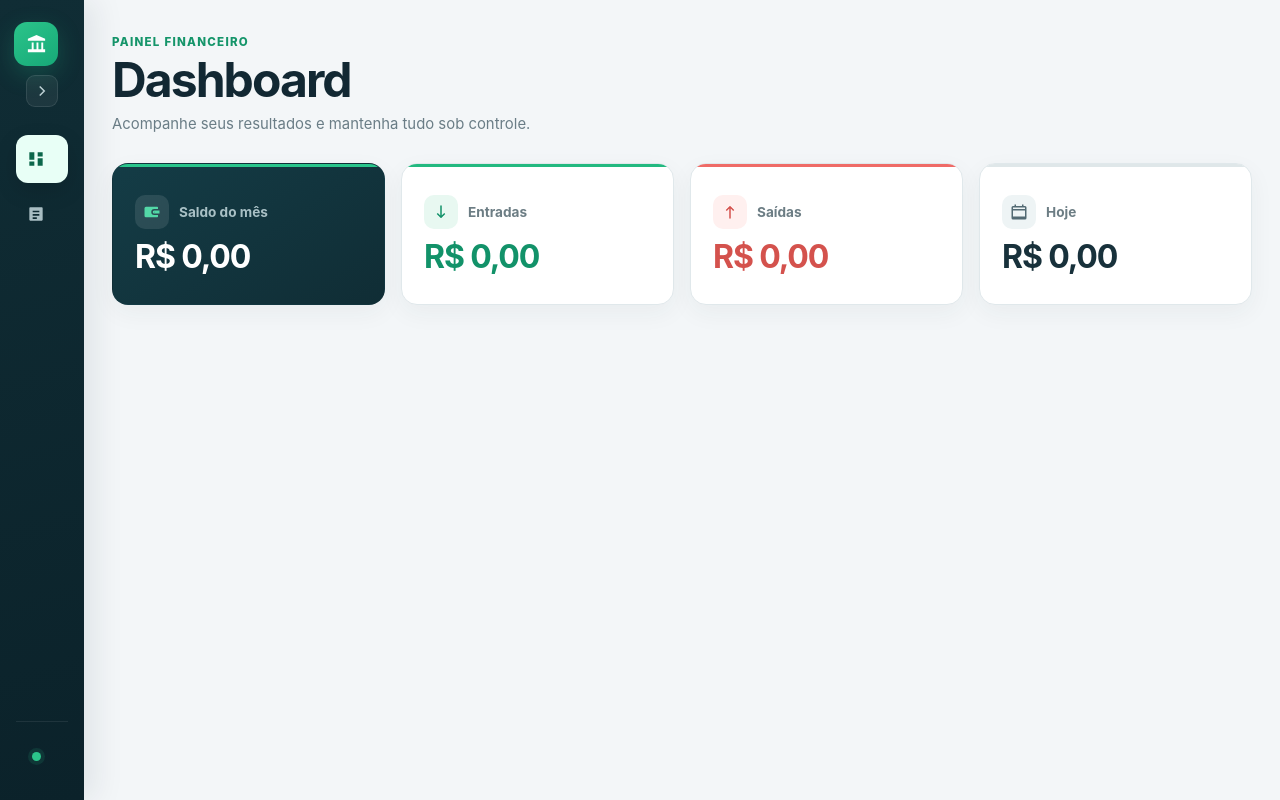
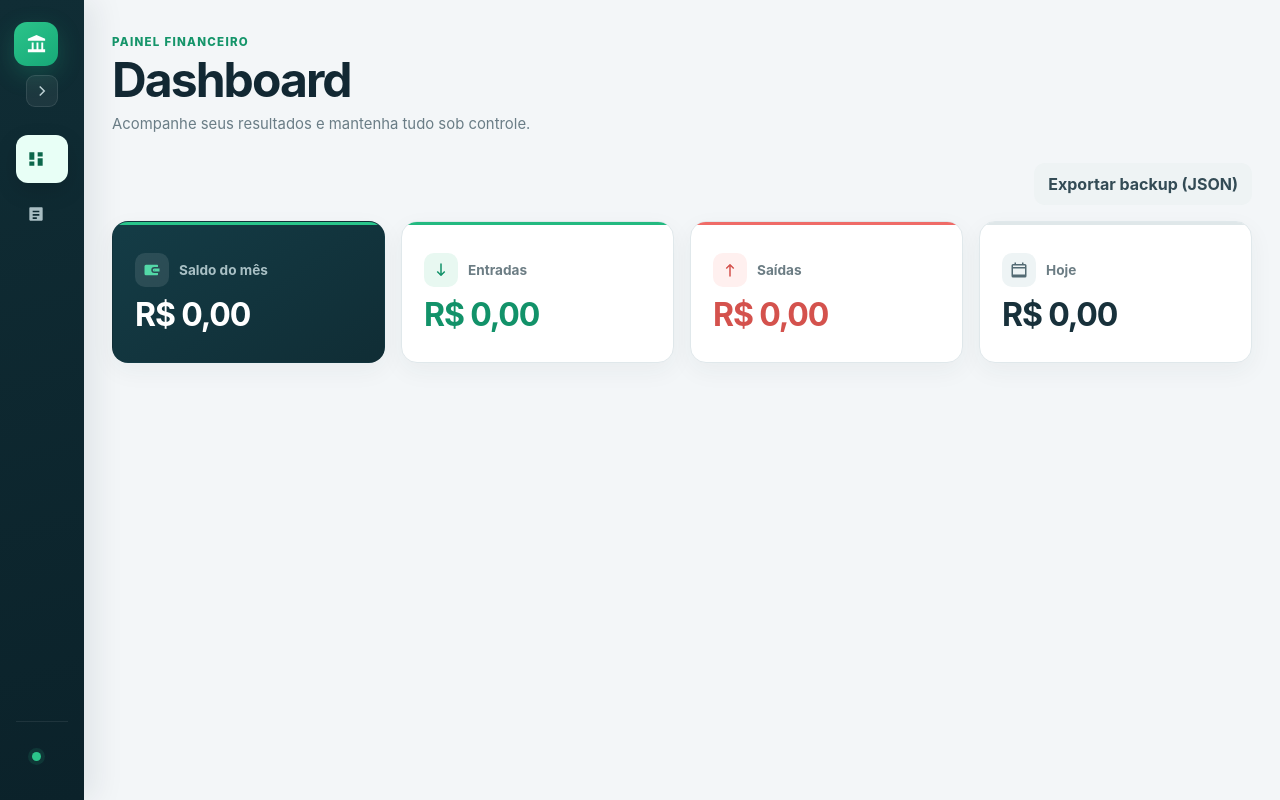
Before and after one commit to hudsonleite/financeiro, a React (Vite) app: page / in a window 1280 px wide. Built offline with nearby package versions, Linux system fonts and the light colour scheme.

Commit message:
fase 1: robustez de lançamentos e backup

```diff
--- a/src/app/App.jsx
+++ b/src/app/App.jsx
@@ -5,50 +5,16 @@ import { DashboardPage } from "../pages/DashboardPage.jsx";
 import { EntriesPage } from "../pages/EntriesPage.jsx";
 import { useFinancialApp } from "./useFinancialApp.js";
 import { APP_VIEWS } from "./viewConfig.js";
-
 export function App() {
-  const app = useFinancialApp();
-  const pageTitle = APP_VIEWS[app.activeView].title;
-
-  return (
-    <div className={`app-layout ${app.sidebarCollapsed ? "sidebar-collapsed" : ""}`}>
-      <Sidebar
-        activeView={app.activeView}
-        collapsed={app.sidebarCollapsed}
-        onChangeView={app.setActiveView}
-        onToggle={app.toggleSidebar}
-      />
-
-      <main className="shell">
-        <Header
-          title={pageTitle}
-          onOpenToday={app.activeView === "launches" ? () => app.setSelectedDate(app.todayKey) : null}
-        />
-
-        {app.activeView === "dashboard" ? (
-          <DashboardPage entries={app.monthEntries} todayEntries={app.entriesForDate(app.todayKey)} />
-        ) : (
-          <EntriesPage
-            currentDate={app.currentDate}
-            entries={app.monthEntries}
-            entriesForDate={app.entriesForDate}
-            onChangeMonth={app.changeMonth}
-            onCurrentMonth={() => app.setCurrentDate(new Date())}
-            onDeleteEntry={app.deleteEntry}
-            onSelectDate={app.setSelectedDate}
-          />
-        )}
-
-        {app.selectedDate ? (
-          <EntryModal
-            dateKey={app.selectedDate}
-            entries={app.entriesForDate(app.selectedDate)}
-            onClose={() => app.setSelectedDate(null)}
-            onDeleteEntry={app.deleteEntry}
-            onSave={app.addEntry}
-          />
-        ) : null}
-      </main>
-    </div>
-  );
+ const app=useFinancialApp();
+ const pageTitle=APP_VIEWS[app.activeView].title;
+ return <div className={`app-layout ${app.sidebarCollapsed?"sidebar-collapsed":""}`}>
+ <Sidebar activeView={app.activeView} collapsed={app.sidebarCollapsed} onChangeView={app.setActiveView} onToggle={app.toggleSidebar}/>
+ <main className="shell">
+ <Header title={pageTitle} onOpenToday={app.activeView==="launches"?()=>app.setSelectedDate(app.todayKey):null}/>
+ <div style={{display:"flex",justifyContent:"flex-end",marginBottom:16}}>
+ <button className="ghost-button" type="button" onClick={app.exportBackup}>Exportar backup (JSON)</button></div>
+ {app.activeView==="dashboard"?<DashboardPage entries={app.monthEntries} todayEntries={app.entriesForDate(app.todayKey)}/>:<EntriesPage currentDate={app.currentDate} entries={app.monthEntries} entriesForDate={app.entriesForDate} onChangeMonth={app.changeMonth} onCurrentMonth={()=>app.setCurrentDate(new Date())} onDeleteEntry={app.deleteEntry} onSelectDate={app.setSelectedDate}/>}
+ {app.selectedDate?<EntryModal dateKey={app.selectedDate} entries={app.entriesForDate(app.selectedDate)} onClose={()=>app.setSelectedDate(null)} onDeleteEntry={app.deleteEntry} onSave={app.addEntry}/>:null}
+ </main></div>;
 }
```
